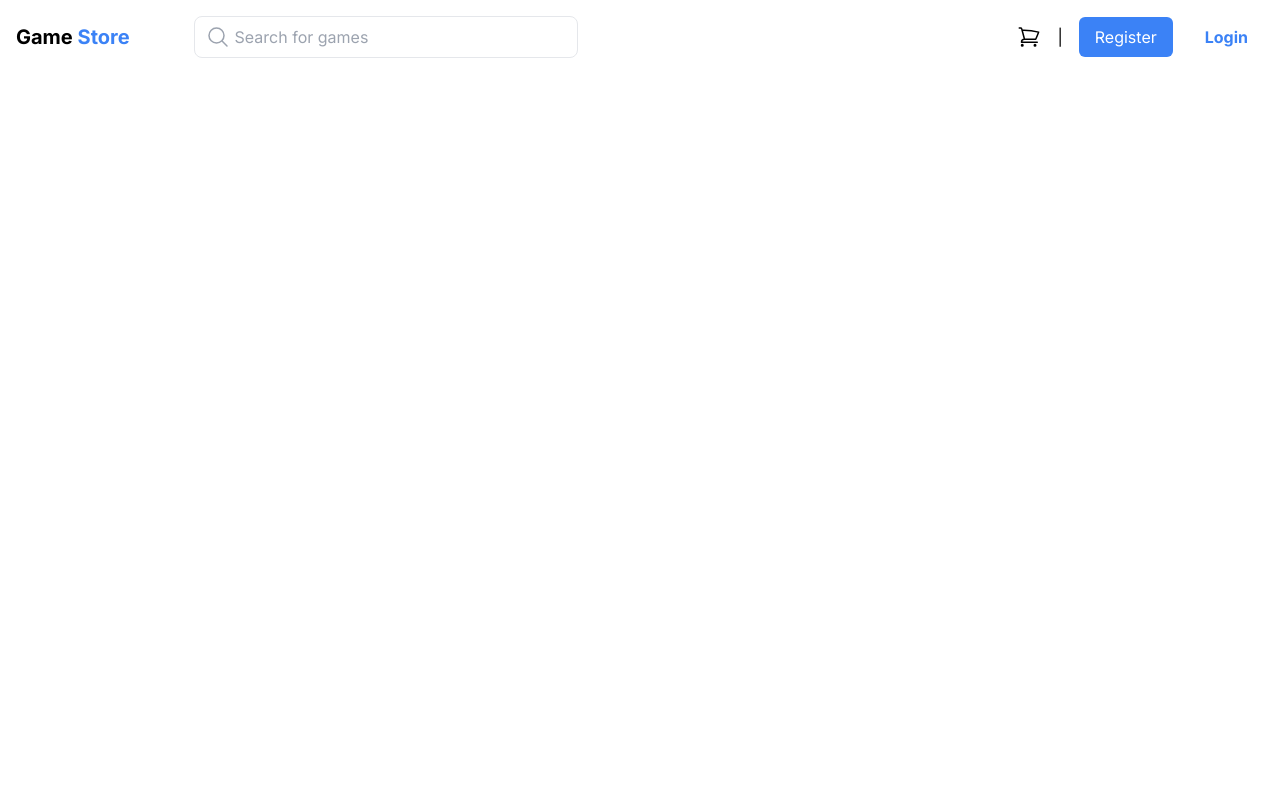
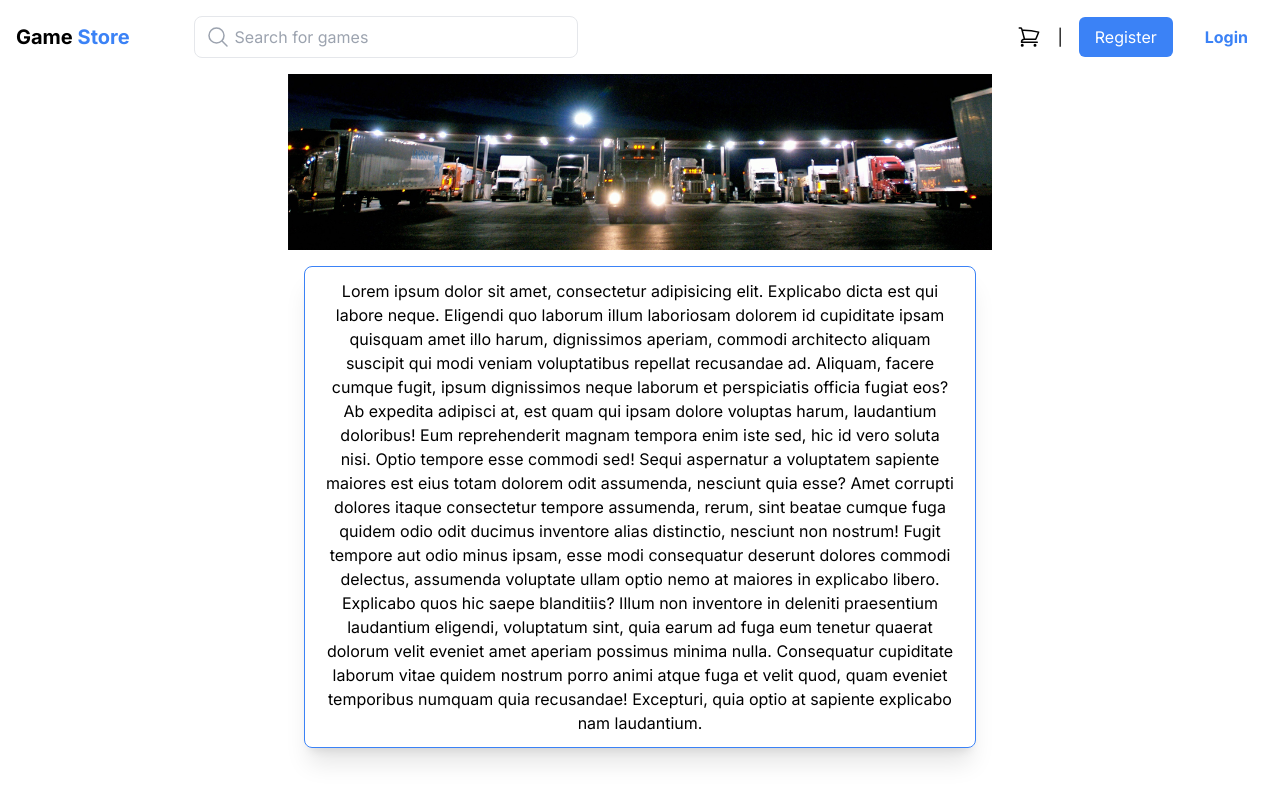
Before and after one commit to crislim21/GameStore, a Next.js app: page / in a window 1280 px wide. Built offline with nearby package versions, Linux system fonts and the light colour scheme.

Commit message:
add image

```diff
--- a/app/page.tsx
+++ b/app/page.tsx
@@ -1,13 +1,51 @@
-import Image from 'next/image'
-import Navbar from './components/Navbar'
-import React from 'react'
+import Image from "next/image";
+import Navbar from "./components/Navbar";
+import React from "react";
 
 export default function Home() {
   return (
     <>
-    <Navbar />
-
-
+      <Navbar />
+      <div className="mx-72">
+        <div className="text-center">
+          {/* Add a div with flex properties to center the image */}
+          <div className="flex justify-center items-center">
+            <Image
+              src="/images/image1.jpg"
+              alt="Picture of the author"
+              width={1300}
+              height={300}
+            />
+          </div>
+          <div className="border m-4 px-5 py-3 rounded-lg border-blue-500 shadow-xl">
+            <p>
+              Lorem ipsum dolor sit amet, consectetur adipisicing elit.
+              Explicabo dicta est qui labore neque. Eligendi quo laborum illum
+              laboriosam dolorem id cupiditate ipsam quisquam amet illo harum,
+              dignissimos aperiam, commodi architecto aliquam suscipit qui modi
+              veniam voluptatibus repellat recusandae ad. Aliquam, facere cumque
+              fugit, ipsum dignissimos neque laborum et perspiciatis officia
+              fugiat eos? Ab expedita adipisci at, est quam qui ipsam dolore
+              voluptas harum, laudantium doloribus! Eum reprehenderit magnam
+              tempora enim iste sed, hic id vero soluta nisi. Optio tempore esse
+              commodi sed! Sequi aspernatur a voluptatem sapiente maiores est
+              eius totam dolorem odit assumenda, nesciunt quia esse? Amet
+              corrupti dolores itaque consectetur tempore assumenda, rerum, sint
+              beatae cumque fuga quidem odio odit ducimus inventore alias
+              distinctio, nesciunt non nostrum! Fugit tempore aut odio minus
+              ipsam, esse modi consequatur deserunt dolores commodi delectus,
+              assumenda voluptate ullam optio nemo at maiores in explicabo
+              libero. Explicabo quos hic saepe blanditiis? Illum non inventore
+              in deleniti praesentium laudantium eligendi, voluptatum sint, quia
+              earum ad fuga eum tenetur quaerat dolorum velit eveniet amet
+              aperiam possimus minima nulla. Consequatur cupiditate laborum
+              vitae quidem nostrum porro animi atque fuga et velit quod, quam
+              eveniet temporibus numquam quia recusandae! Excepturi, quia optio
+              at sapiente explicabo nam laudantium.
+            </p>
+          </div>
+        </div>
+      </div>
     </>
-  )
+  );
 }
```
Also changed, not shown: public/images/image1.jpg (added).
